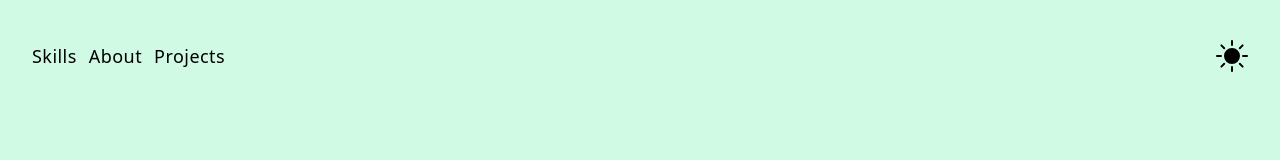
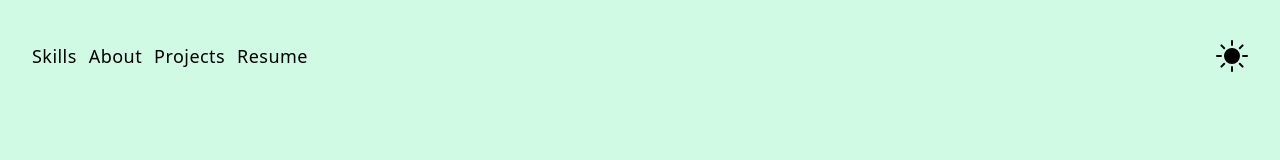
Before and after one commit to sun-n-y/webDevPortfolio, a React (Vite) app: page / in a window 1280 px wide. Shown: the top 160 px of the page. Built offline with nearby package versions, Linux system fonts and the light colour scheme; no server answers.

Commit message:
add resume to navbar

```diff
--- a/src/components/Navbar.jsx
+++ b/src/components/Navbar.jsx
@@ -1,6 +1,7 @@
 import { useGlobalContext } from '../context';
 import { links } from '../data';
 import { BsFillSunFill, BsFillMoonFill } from 'react-icons/bs';
+import resume from "../assets/Sunny's Resume.pdf";
 
 const Navbar = () => {
   const { isDarkTheme, toggleDarkTheme } = useGlobalContext();
@@ -8,7 +9,7 @@ const Navbar = () => {
   return (
     <nav className="bg-emerald-100 duration-200 dark:bg-dark-grey  " id="home">
       <div className="align-elements py-8 flex flex-row justify-between items-end sm:flex-row sm:gap-x-16 sm:items-center sm:py-10 ">
-        <div className="flex gap-x-3">
+        <div className="flex gap-x-2 md:gap-x-3">
           {links.map((link) => {
             const { id, href, text } = link;
             return (
@@ -21,6 +22,14 @@ const Navbar = () => {
               </a>
             );
           })}
+          <a
+            href={resume}
+            target="_blank"
+            rel="noreferrer"
+            className="capitalize text-lg tracking-wide hover:text-emerald-600 duration-300 dark:text-slate-200 dark:hover:text-emerald-600"
+          >
+            Resume
+          </a>
         </div>
         <div className="grid">
           <button onClick={toggleDarkTheme}>
```
